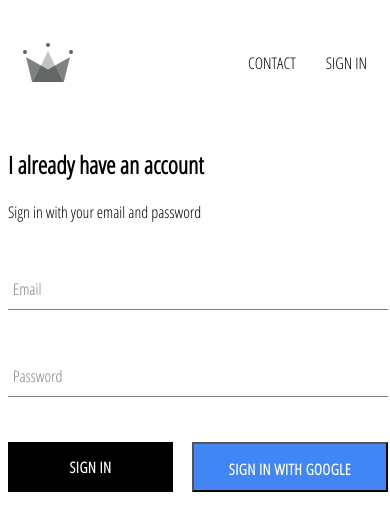
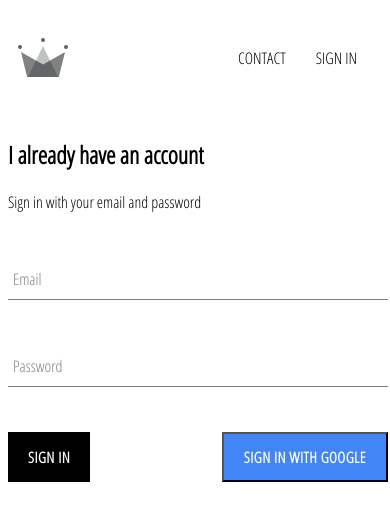
Before and after one commit to Carlos151294/crown-clothing, a React (Create React App) app: page / in a window 390 px wide. Shown: the top 530 px of the page. Built offline with nearby package versions, Linux system fonts and the light colour scheme; no server answers.

Commit message:
Added mobile support to Home Page and Shop Page

```diff
--- a/src/App.js
+++ b/src/App.js
@@ -1,8 +1,6 @@
 import React, { useEffect } from 'react';
 import { useDispatch, useSelector } from 'react-redux';
 import { Route, Switch, Redirect } from 'react-router-dom';
-
-import './App.scss';
 
 import HomePage from './pages/homepage/homepage.component';
 import ShopPage from './pages/shoppage/shop.component';
@@ -11,9 +9,10 @@ import SignInAndSignUpPage from './pages/sign-in-and-sign-up/sign-in-and-sign-up
 import CheckoutPage from './pages/checkout/checkout.component';
 import ContactPage from './pages/contact/contact.component';
 import { SpinnerContainer, SpinnerOverlay } from './components/with-spinner/with-spinner.styles';
-
 import { selectCurrentUser, selectUserLoading } from './redux/user/user.selectors';
 import { checkUserSession } from './redux/user/user.actions';
+
+import { GlobalStyle } from './global.styles';
 
 const App = () => {
   const currentUser = useSelector(selectCurrentUser);
@@ -27,6 +26,7 @@ const App = () => {
 
   return (
     <div>
+      <GlobalStyle />
       <Header />
       {loading &&
         <SpinnerOverlay>
--- a/src/App.scss
+++ /dev/null
@@ -1,19 +0,0 @@
-$bp-small: 37.5em; // 600px
-
-body {
-    font-family: 'Open Sans Condensed', sans-serif;
-    padding: 20px 60px;
-
-    @media only screen and (max-width: $bp-small) {
-        padding: 20px 0;
-    }
-}
-
-a {
-    text-decoration: none;
-    color: black;
-}
-
-* {
-    box-sizing: border-box;
-}
--- a/src/components/collection-item/collection-item.styles.scss
+++ b/src/components/collection-item/collection-item.styles.scss
@@ -5,6 +5,30 @@
   height: 350px;
   align-items: center;
   position: relative;
+
+  &:hover {
+    .image {
+      opacity: 0.8;
+    }
+
+    .custom-button {
+      opacity: 0.85;
+    }
+  }
+
+  @media screen and (max-width: 800px) {
+    width: 40vw;
+
+    &:hover {
+      .image {
+        opacity: unset;
+      }
+
+      .custom-button {
+        opacity: unset;
+      }
+    }
+  }
 
   .image {
     width: 100%;
@@ -24,15 +48,10 @@
 
     display: flex;
     justify-content: center;
-  }
 
-  &:hover {
-    .image {
-      opacity: 0.8;
-    }
-
-    .custom-button {
-      opacity: 0.85;
+    @media screen and (max-width: 800px) {
+      opacity: 0.9;
+      padding: 0 10px;
     }
   }
 
--- a/src/components/collection-preview/collection-preview.styles.scss
+++ b/src/components/collection-preview/collection-preview.styles.scss
@@ -2,6 +2,10 @@
   display: flex;
   flex-direction: column;
   margin-bottom: 30px;
+
+  @media screen and (max-width: 800px) {
+    align-items: center;
+  }
 
   .title {
     font-size: 28px;
@@ -11,5 +15,11 @@
   .preview {
     display: flex;
     justify-content: space-between;
+
+    @media screen and (max-width: 800px) {
+      display: grid;
+      grid-template-columns: 1fr 1fr;
+      grid-gap: 15px;
+    }
   }
 }
--- a/src/components/custom-button/custom-button.styles.jsx
+++ b/src/components/custom-button/custom-button.styles.jsx
@@ -61,8 +61,15 @@ export const CustomButtonContainer = styled.button`
 
     display: flex;
     justify-content: center;
+    align-items: center;
 
     ${getButtonStyles}
+
+    @media screen and (max-width: 800px) {
+        min-width: unset;
+        padding: 0 20px;
+        line-height: unset;
+    }
 
     &:focus {
         outline: none;
--- a/src/components/header/header.styles.jsx
+++ b/src/components/header/header.styles.jsx
@@ -7,12 +7,23 @@ export const HeaderContainer = styled.div`
     display: flex;
     justify-content: space-between;
     margin-bottom: 25px;
+
+    @media screen and (max-width: 800px) {
+        height: 60px;
+        padding: 10px;
+        margin-bottom: 20px;
+    }
 `;
 
 export const LogoContainer = styled(Link)`
     height: 100%;
-    flex-basis: 50%;
+    width: 70px;
     padding: 15px;
+
+    @media screen and (max-width: 800px) {
+        width: 50px;
+        padding: 0;
+    }
 `;
 
 export const OptionsContainer = styled.div`
@@ -21,6 +32,10 @@ export const OptionsContainer = styled.div`
     display: flex;
     align-items: center;
     justify-content: flex-end;
+
+    @media screen and (max-width: 800px) {
+        flex-basis: 80%;
+    }
 `;
 
 export const OptionLink = styled(Link)`
--- a/src/components/menu-item/menu-item.component.jsx
+++ b/src/components/menu-item/menu-item.component.jsx
@@ -1,7 +1,7 @@
 import React from 'react';
 import { withRouter } from 'react-router-dom';
 
-import './menu-component.styles.scss';
+import './menu-item.component.styles.scss';
 
 const MenuItem = ({ title, imageUrl, size, history, match, linkUrl }) => (
     <div className={`menu-item ${size}`} onClick={() => history.push(`${match.url}${linkUrl}`)}>
--- a/src/components/menu-item/menu-component.styles.scss
+++ b/src/components/menu-item/menu-item.component.styles.scss
@@ -11,6 +11,10 @@
 
     &.large {
         height: 380px;
+
+        @media screen and (max-width: 800px) {
+            height: 200px;
+        }
     }
 
     &:hover {
@@ -32,6 +36,10 @@
 
     &:last-child {
         margin-left: 7.5px;
+    }
+
+    @media screen and (max-width: 800px) {
+        height: 200px;
     }
 
     .background-image {
--- /dev/null
+++ b/src/global.styles.js
@@ -0,0 +1,21 @@
+import { createGlobalStyle } from 'styled-components';
+
+export const GlobalStyle = createGlobalStyle`
+    body {
+        font-family: 'Open Sans Condensed', sans-serif;
+        padding: 20px 60px;
+
+        @media screen and (max-width: 800px) {
+            padding: 20px 0;
+        }
+    }
+
+    a {
+        text-decoration: none;
+        color: black;
+    }
+
+    * {
+        box-sizing: border-box;
+    }
+`;
```
